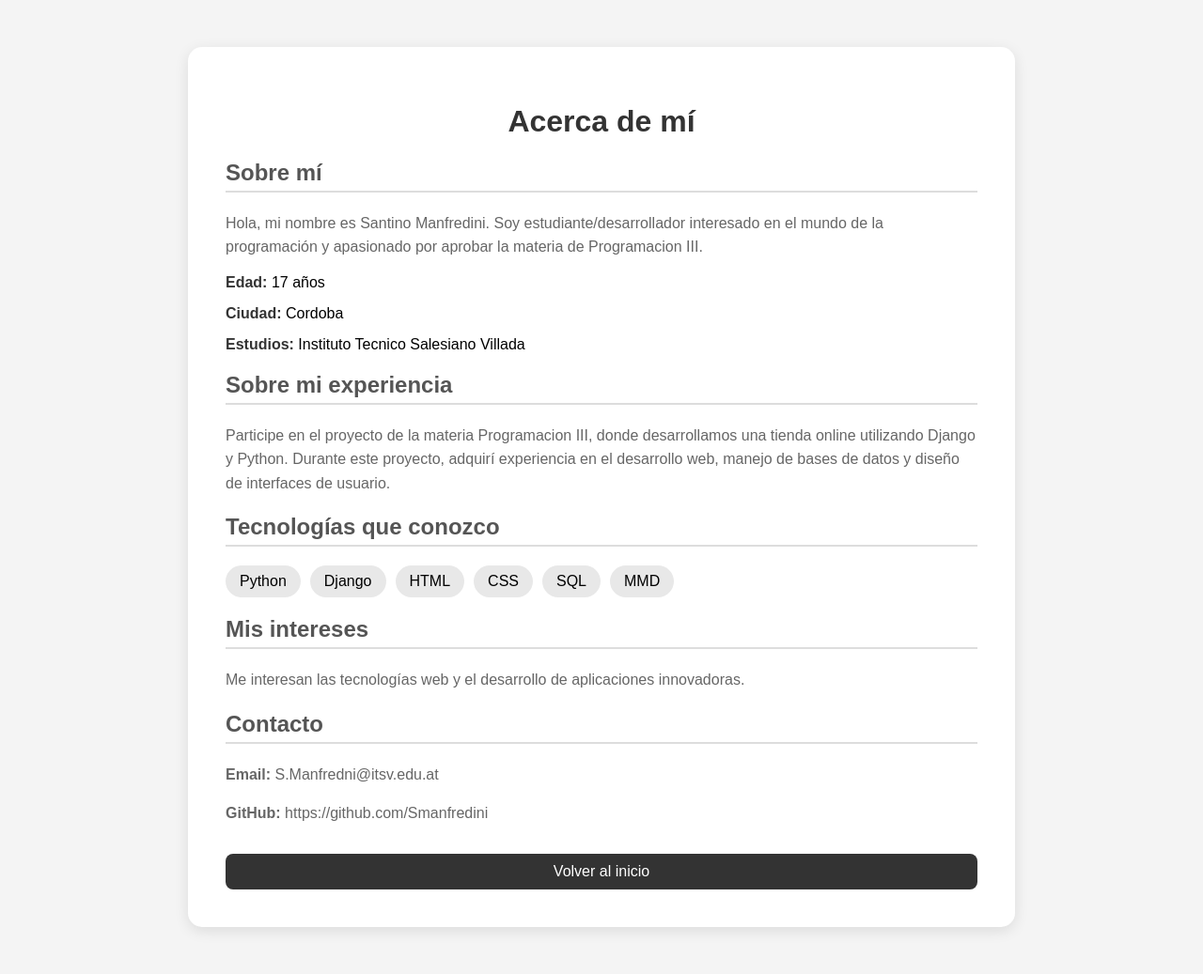
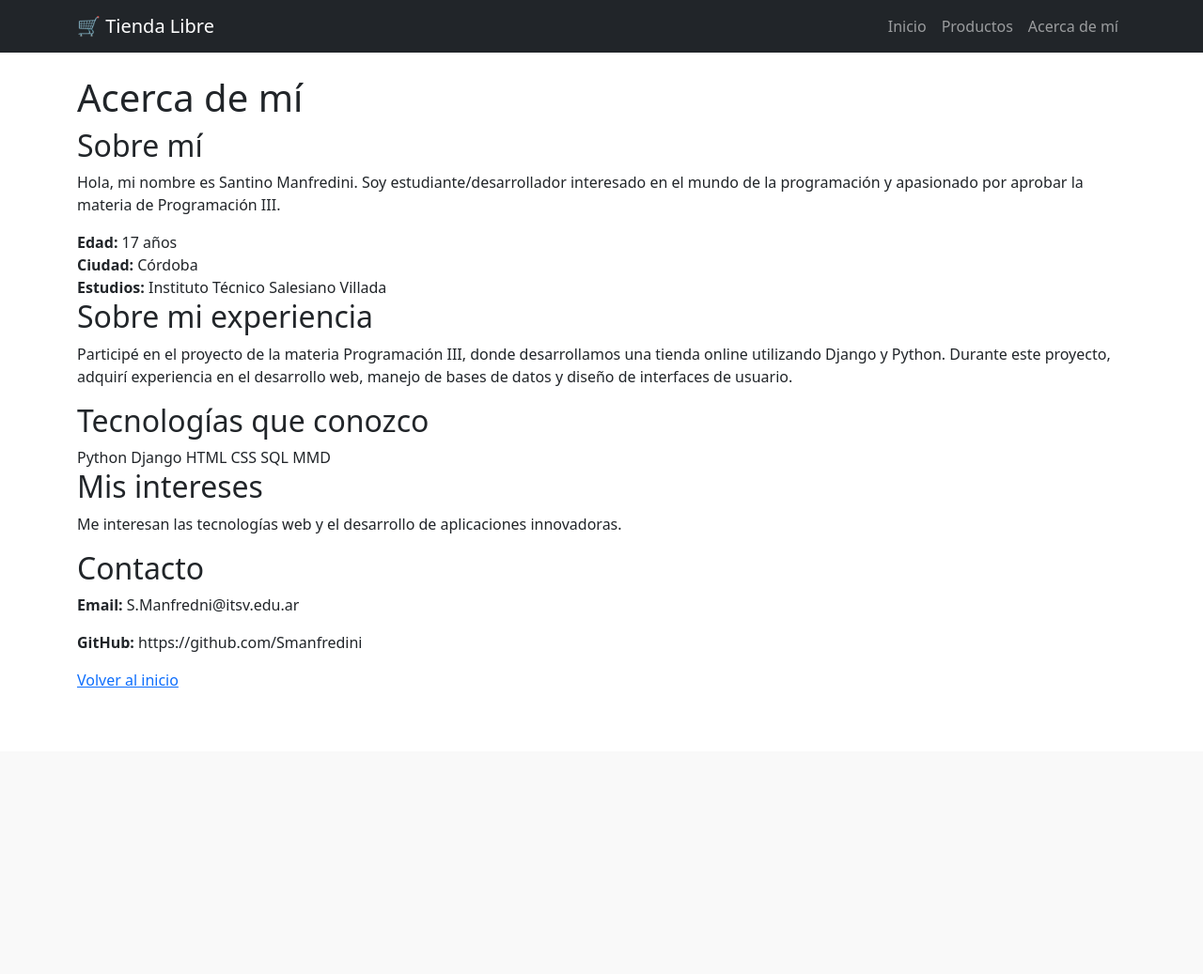
Before and after one commit to Villada-PG3/trabajo-practico-tienda-libre-Smanfredini, a Django app: page /acerca_de_mi/ in a window 1280 px wide. Shown: the whole page at 94% size. After the commit the page ends 732 px from the top, so only its background shows below. Run offline with Django 5.2, Linux system fonts and the light colour scheme.

Commit message:
Feat: incorporar herencia de templates y Bootstrap

```diff
--- /dev/null
+++ b/tiendalibre/templates/base.html
@@ -0,0 +1,31 @@
+<!-- tiendalibre/templates/base.html -->
+
+<!DOCTYPE html>
+<html lang="es">
+<head>
+    <meta charset="UTF-8">
+    <meta name="viewport" content="width=device-width, initial-scale=1.0">
+
+    <title>{% block title %}Tienda Libre{% endblock %}</title>
+
+    <link href="https://cdn.jsdelivr.net/npm/bootstrap@5.3.3/dist/css/bootstrap.min.css" rel="stylesheet">
+
+    <style>
+        html {
+            overflow-y: scroll;
+        }
+    </style>
+</head>
+
+<body>
+
+    {% include "tiendalibre/_navbar.html" %}
+
+    <main class="container mt-4">
+        {% block content %}
+        {% endblock %}
+    </main>
+
+</body>
+
+</html>
--- /dev/null
+++ b/tiendalibre/templates/tiendalibre/_navbar.html
@@ -0,0 +1,25 @@
+<nav class="navbar navbar-expand-lg bg-dark navbar-dark">
+    <div class="container">
+
+        <a class="navbar-brand" href="/home/">
+            🛒 Tienda Libre
+        </a>
+
+        <div class="navbar-nav">
+
+            <a class="nav-link" href="/home/">
+                Inicio
+            </a>
+
+            <a class="nav-link" href="/productos/">
+                Productos
+            </a>
+
+            <a class="nav-link" href="/acerca_de_mi/">
+                Acerca de mí
+            </a>
+
+        </div>
+
+    </div>
+</nav>
--- a/tiendalibre/templates/tiendalibre/acerca_de_mi.html
+++ b/tiendalibre/templates/tiendalibre/acerca_de_mi.html
@@ -1,82 +1,10 @@
-<!DOCTYPE html>
-<html lang="es">
-<head>
-    <meta charset="UTF-8">
-    <meta name="viewport" content="width=device-width, initial-scale=1.0">
-    <title>Acerca de mí</title>
+{% extends "base.html" %}
 
-    <style>
-        body {
-            font-family: Arial, sans-serif;
-            background-color: #f4f4f4;
-            margin: 0;
-            padding: 0;
-        }
+{% block title %}
+Acerca de mí
+{% endblock %}
 
-        .contenedor {
-            max-width: 800px;
-            margin: 50px auto;
-            background-color: white;
-            padding: 40px;
-            border-radius: 15px;
-            box-shadow: 0 4px 15px rgba(0,0,0,0.1);
-        }
-
-        h1 {
-            color: #333;
-            text-align: center;
-        }
-
-        h2 {
-            color: #555;
-            border-bottom: 2px solid #ddd;
-            padding-bottom: 5px;
-        }
-
-        p {
-            color: #666;
-            line-height: 1.6;
-        }
-
-        .dato {
-            margin: 15px 0;
-        }
-
-        .dato strong {
-            color: #333;
-        }
-
-        .tecnologias {
-            display: flex;
-            flex-wrap: wrap;
-            gap: 10px;
-            margin-top: 15px;
-        }
-
-        .tecnologia {
-            background-color: #e8e8e8;
-            padding: 8px 15px;
-            border-radius: 20px;
-        }
-
-        .volver {
-            display: block;
-            text-align: center;
-            margin-top: 30px;
-            text-decoration: none;
-            color: white;
-            background-color: #333;
-            padding: 10px 20px;
-            border-radius: 8px;
-        }
-
-        .volver:hover {
-            background-color: #555;
-        }
-    </style>
-</head>
-
-<body>
+{% block content %}
 
 <div class="contenedor">
 
@@ -87,7 +15,7 @@
     <p>
         Hola, mi nombre es Santino Manfredini.
         Soy estudiante/desarrollador interesado en el mundo de la
-            programación y apasionado por aprobar la materia de Programacion III.
+        programación y apasionado por aprobar la materia de Programación III.
     </p>
 
     <div class="dato">
@@ -95,20 +23,21 @@
     </div>
 
     <div class="dato">
-            <strong>Ciudad:</strong> Cordoba
+        <strong>Ciudad:</strong> Córdoba
     </div>
 
     <div class="dato">
-            <strong>Estudios:</strong> Instituto Tecnico Salesiano Villada
+        <strong>Estudios:</strong> Instituto Técnico Salesiano Villada
     </div>
-
 
     <h2>Sobre mi experiencia</h2>
 
     <p>
-            Participe en el proyecto de la materia Programacion III, donde desarrollamos una tienda online utilizando Django y Python. Durante este proyecto, adquirí experiencia en el desarrollo web, manejo de bases de datos y diseño de interfaces de usuario.
+        Participé en el proyecto de la materia Programación III,
+        donde desarrollamos una tienda online utilizando Django y Python.
+        Durante este proyecto, adquirí experiencia en el desarrollo web,
+        manejo de bases de datos y diseño de interfaces de usuario.
     </p>
-
 
     <h2>Tecnologías que conozco</h2>
 
@@ -121,28 +50,24 @@
         <span class="tecnologia">MMD</span>
     </div>
 
-
     <h2>Mis intereses</h2>
 
     <p>
         Me interesan las tecnologías web y el desarrollo de aplicaciones innovadoras.
     </p>
 
-
     <h2>Contacto</h2>
 
     <p>
-            <strong>Email:</strong> S.Manfredni@itsv.edu.at
+        <strong>Email:</strong> S.Manfredni@itsv.edu.ar
     </p>
 
     <p>
         <strong>GitHub:</strong> https://github.com/Smanfredini
     </p>
 
-
     <a href="/home/" class="volver">Volver al inicio</a>
 
 </div>
 
-</body>
-</html>
+{% endblock %}
```
Also changed, not shown: tiendalibre/templates/tiendalibre/home.html (+31 -16 lines), tiendalibre/templates/tiendalibre/productos.html (+21 -2 lines). Lines whose indentation alone changed are shown as unchanged.
